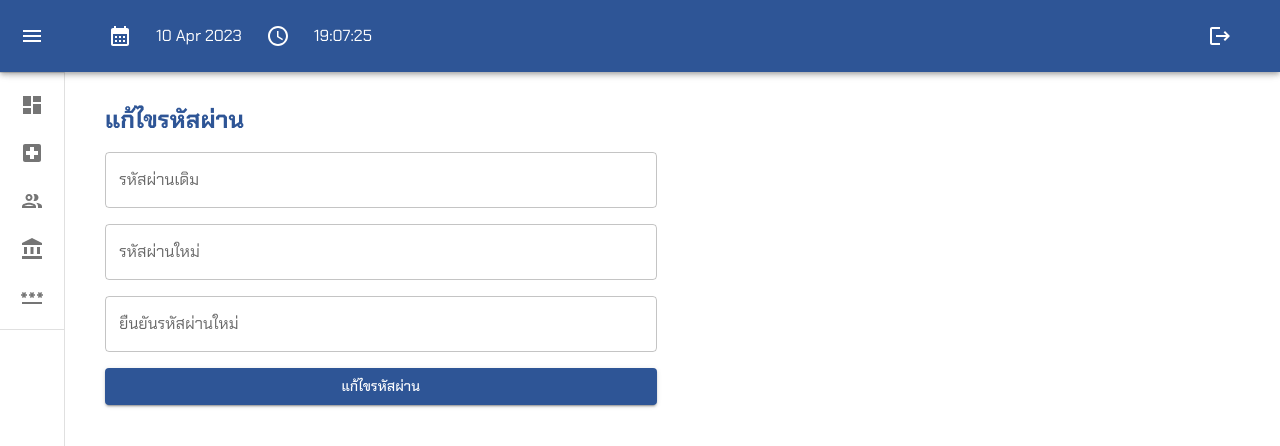
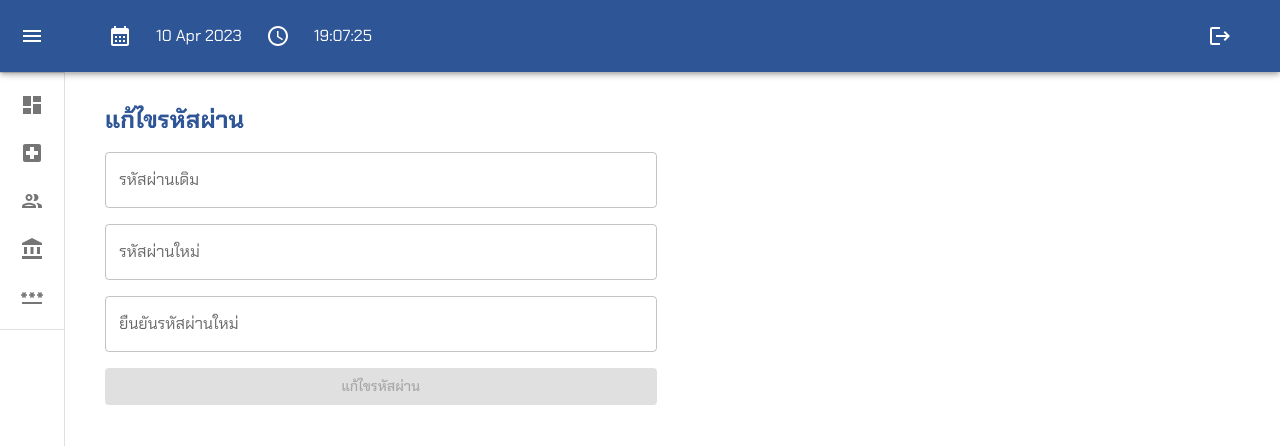
Before and after one commit to maipha1230/PH-test, a React (Vite) app: page /password in a window 1280 px wide. Shown: the top 446 px of the page. Built offline with nearby package versions, Linux system fonts and the light colour scheme; sample sign-in values are in the browser's storage.

Commit message:
update dirty form

```diff
--- a/src/pages/Password.tsx
+++ b/src/pages/Password.tsx
@@ -68,6 +68,7 @@ export default function Password() {
                     handleChange,
                     handleSubmit,
                     isValid,
+                    dirty
                 }) => (
                     <form onSubmit={handleSubmit} style={{ width: "100%" }}>
                         <Box
@@ -112,7 +113,7 @@ export default function Password() {
                                 error={!!touched.new_pass2 && !!errors.new_pass2}
                                 helperText={touched.new_pass2 && errors.new_pass2}
                             ></TextField>
-                            <Button type="submit" color="primary" variant="contained" disabled={(!isValid)}>
+                            <Button type="submit" color="primary" variant="contained" disabled={(!isValid || !dirty)}>
                                 แก้ไขรหัสผ่าน
                             </Button>
                         </Box>
```
